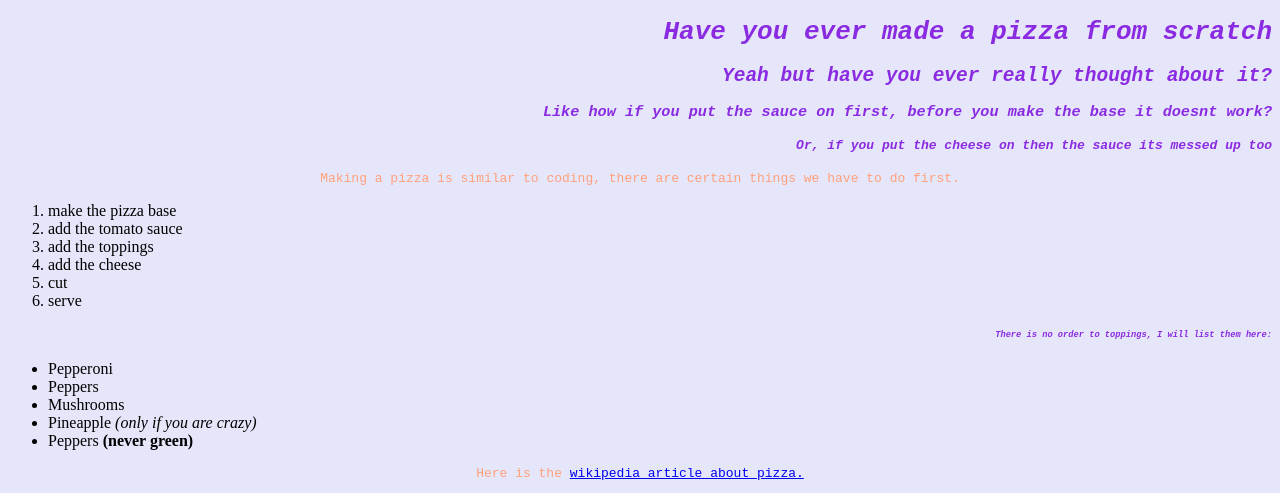
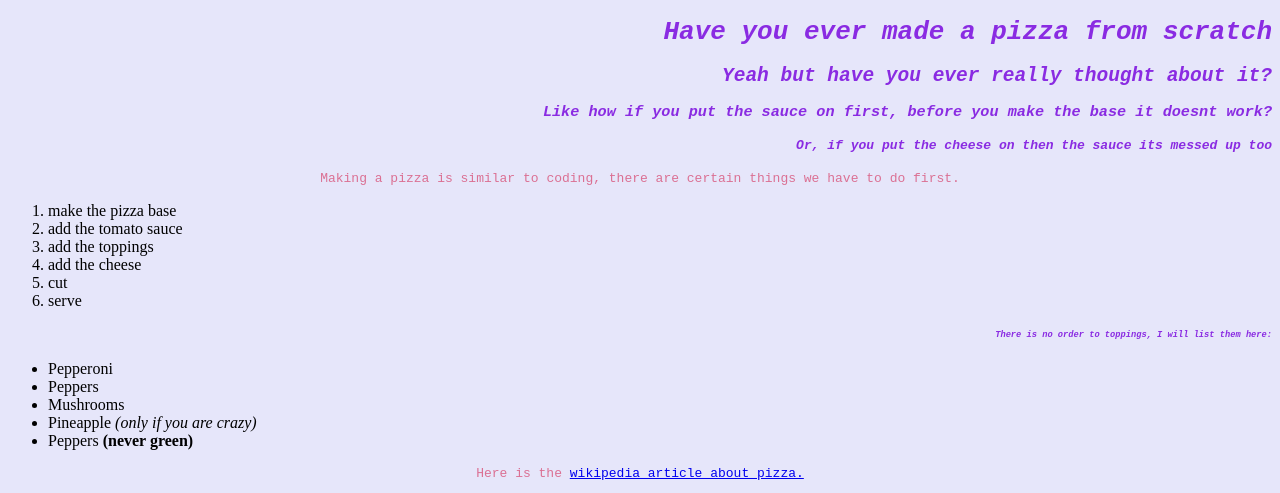
Before and after one commit to raemcc/HTML-CSS, a plain HTML site: page index.html in a window 1280 px wide. Shown: the top 493 px of the page. Drawn offline with Linux system fonts and the light colour scheme.

Commit message:
Update styles.css

```diff
--- a/styles.css
+++ b/styles.css
@@ -6,7 +6,7 @@ body{
 p {
     font-family: monospace;
     text-align: center;
-    color: lightsalmon;
+    color: palevioletred;
 
 }
 
```
